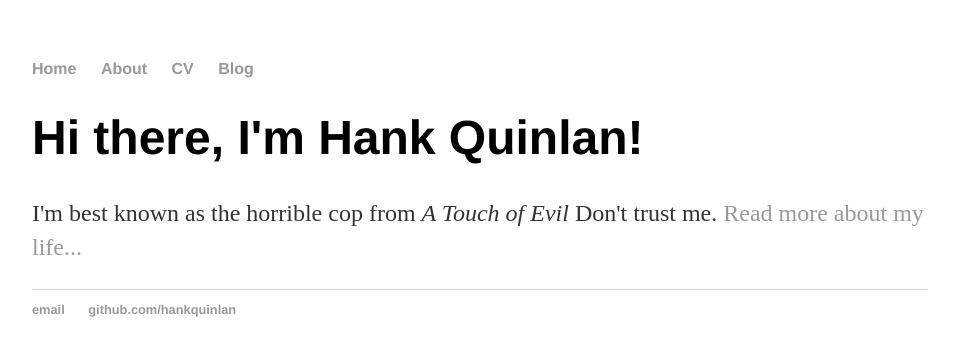
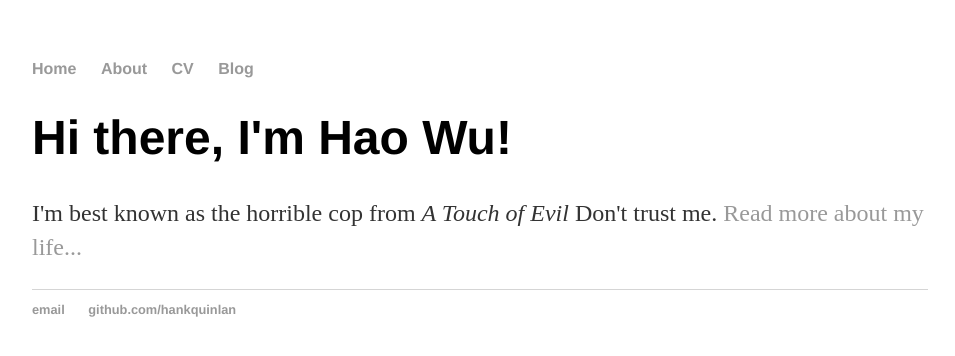
Before and after one commit to Raphaelwuhao/raphaelwuhao.github.io, a Jekyll site: the page built from index.html, in a window 1280 px wide. Shown: the top 356 px of the page, without its empty margins (160-1115 px from the left). Built offline with Jekyll 4.4.1, drawn with Linux system fonts in a browser that asks for light colours.

Commit message:
Update index.html

```diff
--- a/index.html
+++ b/index.html
@@ -3,6 +3,6 @@ layout: default
 title: Hao Wu, Horrible Cop
 ---
 <div class="blurb">
-	<h1>Hi there, I'm Hank Quinlan!</h1>
+	<h1>Hi there, I'm Hao Wu!</h1>
 	<p>I'm best known as the horrible cop from <em>A Touch of Evil</em> Don't trust me. <a href="/about">Read more about my life...</a></p>
 </div><!-- /.blurb -->
```
